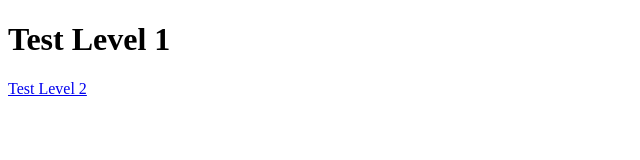
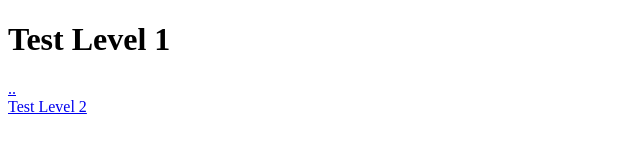
Before and after one commit to RoCkHeLuCk/testLevel1, a plain HTML site: page index.html in a window 1280 px wide. Shown: the whole page, without its empty margins (0-640 px from the left). Drawn offline with Linux system fonts and the light colour scheme.

Commit message:
fix link

```diff
--- a/index.html
+++ b/index.html
@@ -7,6 +7,8 @@
 </head>
 <body>
    <h1>Test Level 1</h1>
+   <a href="../index.html">..</a>
+   </br>
    <a href="./testLevel2/index.html">Test Level 2</a>
 </body>
 </html>
```
